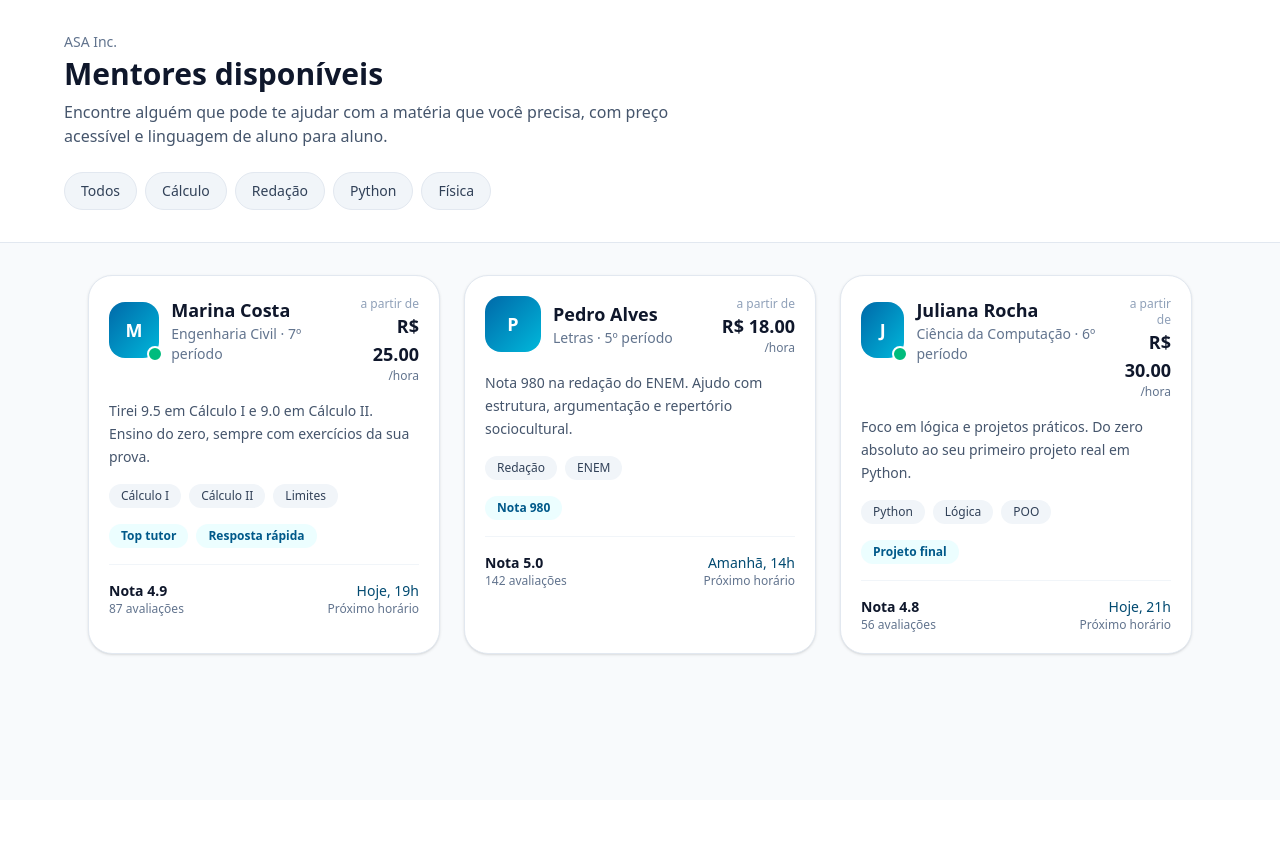
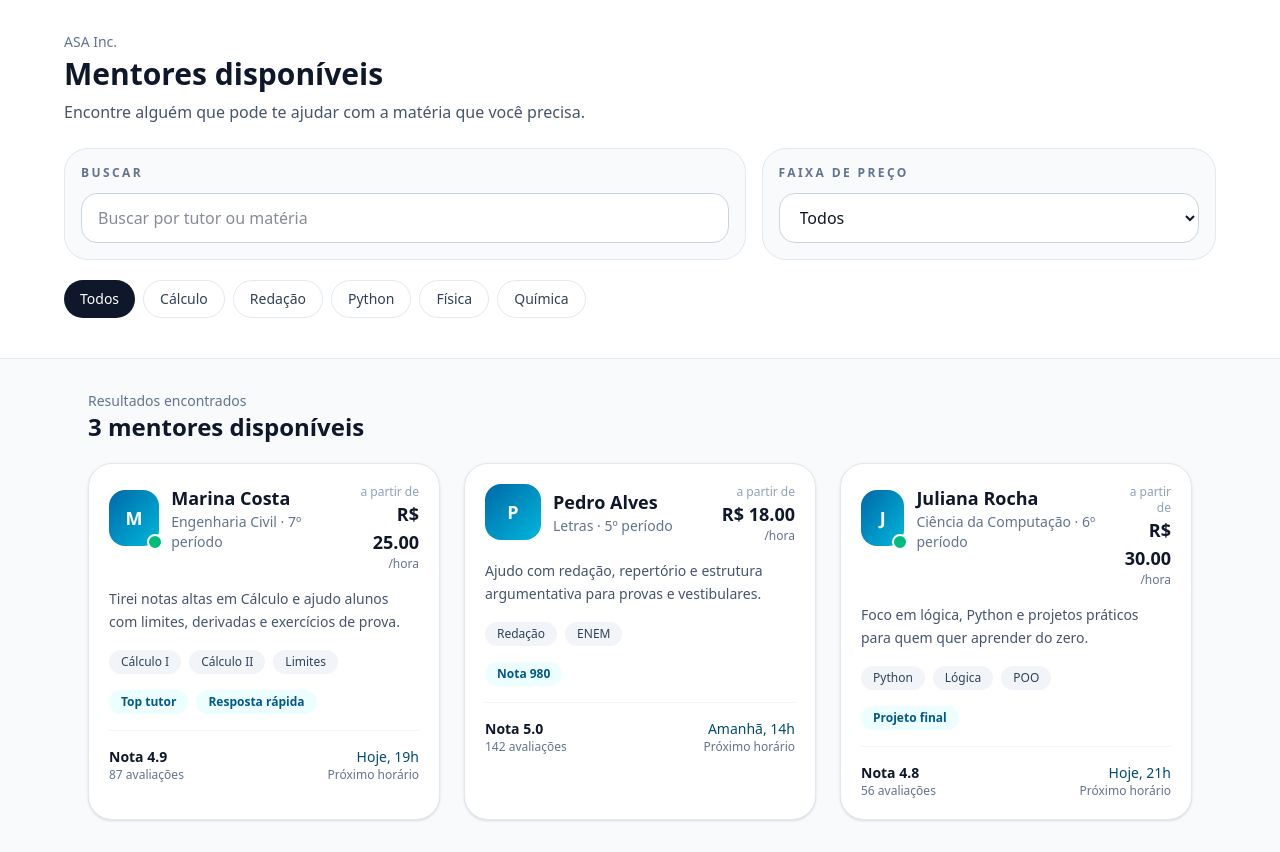
Before and after one commit to DgAleixo11/asa-inc, a Next.js app: page /mentores in a window 1280 px wide. Before the commit the page ends 800 px from the top, so only its background shows below. Built offline with nearby package versions, Linux system fonts and the light colour scheme.

Commit message:
feat: recria páginas e componentes de mentores

```diff
--- a/src/app/mentores/page.tsx
+++ b/src/app/mentores/page.tsx
@@ -1,11 +1,14 @@
-import Link from "next/link";
+import ResponsiveShell from "@/components/layout/ResponsiveShell";
+import MentorCard from "@/components/cards/MentorCard";
 import { mockMentors } from "@/lib/mock-data";
+
+const filters = ["Todos", "Cálculo", "Redação", "Python", "Física", "Química"];
 
 export default function MentoresPage() {
   const mentors = mockMentors;
 
   return (
-    <main className="min-h-screen bg-slate-50">
+    <ResponsiveShell mobileActive="search">
       <section className="border-b border-slate-200 bg-white px-6 py-8">
         <div className="mx-auto max-w-6xl">
           <p className="text-sm font-medium text-slate-500">ASA Inc.</p>
@@ -13,15 +16,43 @@ export default function MentoresPage() {
             Mentores disponíveis
           </h1>
           <p className="mt-2 max-w-2xl text-slate-600">
-            Encontre alguém que pode te ajudar com a matéria que você precisa,
-            com preço acessível e linguagem de aluno para aluno.
+            Encontre alguém que pode te ajudar com a matéria que você precisa.
           </p>
 
-          <div className="mt-6 flex flex-wrap gap-2">
-            {["Todos", "Cálculo", "Redação", "Python", "Física"].map((item) => (
+          <div className="mt-6 grid gap-4 lg:grid-cols-[1.2fr_0.8fr]">
+            <div className="rounded-3xl border border-slate-200 bg-slate-50 p-4">
+              <p className="mb-3 text-xs font-semibold uppercase tracking-[0.2em] text-slate-500">
+                Buscar
+              </p>
+              <input
+                type="text"
+                placeholder="Buscar por tutor ou matéria"
+                className="w-full rounded-2xl border border-slate-300 bg-white px-4 py-3 outline-none transition focus:border-sky-700"
+              />
+            </div>
+
+            <div className="rounded-3xl border border-slate-200 bg-slate-50 p-4">
+              <p className="mb-3 text-xs font-semibold uppercase tracking-[0.2em] text-slate-500">
+                Faixa de preço
+              </p>
+              <select className="w-full rounded-2xl border border-slate-300 bg-white px-4 py-3 outline-none transition focus:border-sky-700">
+                <option>Todos</option>
+                <option>Até R$ 20</option>
+                <option>Até R$ 30</option>
+                <option>Até R$ 50</option>
+              </select>
+            </div>
+          </div>
+
+          <div className="mt-5 flex gap-2 overflow-x-auto pb-2 md:flex-wrap">
+            {filters.map((item) => (
               <button
                 key={item}
-                className="rounded-full border border-slate-200 bg-slate-100 px-4 py-2 text-sm font-medium text-slate-700"
+                className={`whitespace-nowrap rounded-full px-4 py-2 text-sm font-medium transition ${
+                  item === "Todos"
+                    ? "bg-slate-900 text-white"
+                    : "border border-slate-200 bg-white text-slate-700 hover:bg-slate-50"
+                }`}
               >
                 {item}
               </button>
@@ -31,88 +62,23 @@ export default function MentoresPage() {
       </section>
 
       <section className="mx-auto max-w-6xl px-6 py-8">
+        <div className="mb-5 flex items-center justify-between">
+          <div>
+            <p className="text-sm font-medium text-slate-500">
+              Resultados encontrados
+            </p>
+            <h2 className="text-2xl font-bold text-slate-900">
+              {mentors.length} mentores disponíveis
+            </h2>
+          </div>
+        </div>
+
         <div className="grid gap-6 md:grid-cols-2 xl:grid-cols-3">
           {mentors.map((mentor) => (
-            <Link
-              key={mentor.id}
-              href={`/mentores/${mentor.id}`}
-              className="group rounded-3xl border border-slate-200 bg-white p-5 shadow-sm transition hover:-translate-y-1 hover:shadow-md"
-            >
-              <div className="mb-4 flex items-start justify-between gap-4">
-                <div className="flex items-center gap-3">
-                  <div className="relative flex h-14 w-14 items-center justify-center rounded-2xl bg-gradient-to-br from-sky-700 to-cyan-500 text-lg font-bold text-white">
-                    {mentor.user.name.charAt(0)}
-                    {mentor.online ? (
-                      <span className="absolute -bottom-1 -right-1 h-4 w-4 rounded-full border-2 border-white bg-emerald-500" />
-                    ) : null}
-                  </div>
-
-                  <div>
-                    <h2 className="text-lg font-semibold text-slate-900">
-                      {mentor.user.name}
-                    </h2>
-                    <p className="text-sm text-slate-500">{mentor.user.course}</p>
-                  </div>
-                </div>
-
-                <div className="text-right">
-                  <p className="text-xs text-slate-400">a partir de</p>
-                  <p className="text-lg font-bold text-slate-900">
-                    R$ {mentor.pricePerHour.toFixed(2)}
-                  </p>
-                  <p className="text-xs text-slate-500">/hora</p>
-                </div>
-              </div>
-
-              <p className="mb-4 text-sm leading-relaxed text-slate-600">
-                {mentor.bio}
-              </p>
-
-              <div className="mb-4 flex flex-wrap gap-2">
-                {mentor.subjects.slice(0, 3).map((item) => (
-                  <span
-                    key={item.id}
-                    className="rounded-full bg-slate-100 px-3 py-1 text-xs font-medium text-slate-700"
-                  >
-                    {item.subject.name}
-                  </span>
-                ))}
-              </div>
-
-              <div className="mb-4 flex flex-wrap gap-2">
-                {mentor.badges.map((badge) => (
-                  <span
-                    key={badge}
-                    className="rounded-full bg-cyan-50 px-3 py-1 text-xs font-semibold text-sky-800"
-                  >
-                    {badge}
-                  </span>
-                ))}
-              </div>
-
-              <div className="flex items-center justify-between border-t border-slate-100 pt-4">
-                <div>
-                  <p className="text-sm font-semibold text-slate-900">
-                    Nota {mentor.averageRating.toFixed(1)}
-                  </p>
-                  <p className="text-xs text-slate-500">
-                    {mentor.totalReviews} avaliações
-                  </p>
-                </div>
-
-                <div className="text-right">
-                  <p className="text-sm font-medium text-sky-900">
-                    {mentor.nextSlot}
-                  </p>
-                  <p className="text-xs text-slate-500">
-                    Próximo horário
-                  </p>
-                </div>
-              </div>
-            </Link>
+            <MentorCard key={mentor.id} mentor={mentor} />
           ))}
         </div>
       </section>
-    </main>
+    </ResponsiveShell>
   );
 }
--- /dev/null
+++ b/src/components/cards/MentorCard.tsx
@@ -0,0 +1,87 @@
+import Link from "next/link";
+import type { MockMentor } from "@/lib/mock-data";
+
+interface MentorCardProps {
+  mentor: MockMentor;
+}
+
+export default function MentorCard({ mentor }: MentorCardProps) {
+  return (
+    <Link
+      href={`/mentores/${mentor.id}`}
+      className="group rounded-3xl border border-slate-200 bg-white p-5 shadow-sm transition hover:-translate-y-1 hover:shadow-md"
+    >
+      <div className="mb-4 flex items-start justify-between gap-4">
+        <div className="flex items-center gap-3">
+          <div className="relative flex h-14 w-14 items-center justify-center rounded-2xl bg-gradient-to-br from-sky-700 to-cyan-500 text-lg font-bold text-white">
+            {mentor.user.name.charAt(0)}
+            {mentor.online ? (
+              <span className="absolute -bottom-1 -right-1 h-4 w-4 rounded-full border-2 border-white bg-emerald-500" />
+            ) : null}
+          </div>
+
+          <div>
+            <h2 className="text-lg font-semibold text-slate-900">
+              {mentor.user.name}
+            </h2>
+            <p className="text-sm text-slate-500">{mentor.user.course}</p>
+          </div>
+        </div>
+
+        <div className="text-right">
+          <p className="text-xs text-slate-400">a partir de</p>
+          <p className="text-lg font-bold text-slate-900">
+            R$ {mentor.pricePerHour.toFixed(2)}
+          </p>
+          <p className="text-xs text-slate-500">/hora</p>
+        </div>
+      </div>
+
+      <p className="mb-4 text-sm leading-relaxed text-slate-600">
+        {mentor.bio}
+      </p>
+
+      <div className="mb-4 flex flex-wrap gap-2">
+        {mentor.subjects.slice(0, 3).map((item) => (
+          <span
+            key={item.id}
+            className="rounded-full bg-slate-100 px-3 py-1 text-xs font-medium text-slate-700"
+          >
+            {item.subject.name}
+          </span>
+        ))}
+      </div>
+
+      {mentor.badges.length > 0 ? (
+        <div className="mb-4 flex flex-wrap gap-2">
+          {mentor.badges.map((badge) => (
+            <span
+              key={badge}
+              className="rounded-full bg-cyan-50 px-3 py-1 text-xs font-semibold text-sky-800"
+            >
+              {badge}
+            </span>
+          ))}
+        </div>
+      ) : null}
+
+      <div className="flex items-center justify-between border-t border-slate-100 pt-4">
+        <div>
+          <p className="text-sm font-semibold text-slate-900">
+            Nota {mentor.averageRating.toFixed(1)}
+          </p>
+          <p className="text-xs text-slate-500">
+            {mentor.totalReviews} avaliações
+          </p>
+        </div>
+
+        <div className="text-right">
+          <p className="text-sm font-medium text-sky-900">
+            {mentor.nextSlot}
+          </p>
+          <p className="text-xs text-slate-500">Próximo horário</p>
+        </div>
+      </div>
+    </Link>
+  );
+}
--- a/src/lib/mock-data.ts
+++ b/src/lib/mock-data.ts
@@ -1,4 +1,26 @@
-export const mockMentors = [
+export interface MockMentor {
+  id: string;
+  user: {
+    name: string;
+    course: string;
+    institution: string;
+  };
+  bio: string;
+  pricePerHour: number;
+  averageRating: number;
+  totalReviews: number;
+  online: boolean;
+  nextSlot: string;
+  badges: string[];
+  subjects: {
+    id: string;
+    subject: {
+      name: string;
+    };
+  }[];
+}
+
+export const mockMentors: MockMentor[] = [
   {
     id: "1",
     user: {
@@ -6,7 +28,7 @@ export const mockMentors = [
       course: "Engenharia Civil · 7º período",
       institution: "Universidade Exemplo",
     },
-    bio: "Tirei 9.5 em Cálculo I e 9.0 em Cálculo II. Ensino do zero, sempre com exercícios da sua prova.",
+    bio: "Tirei notas altas em Cálculo e ajudo alunos com limites, derivadas e exercícios de prova.",
     pricePerHour: 25,
     averageRating: 4.9,
     totalReviews: 87,
@@ -26,7 +48,7 @@ export const mockMentors = [
       course: "Letras · 5º período",
       institution: "Universidade Exemplo",
     },
-    bio: "Nota 980 na redação do ENEM. Ajudo com estrutura, argumentação e repertório sociocultural.",
+    bio: "Ajudo com redação, repertório e estrutura argumentativa para provas e vestibulares.",
     pricePerHour: 18,
     averageRating: 5.0,
     totalReviews: 142,
@@ -45,7 +67,7 @@ export const mockMentors = [
       course: "Ciência da Computação · 6º período",
       institution: "Universidade Exemplo",
     },
-    bio: "Foco em lógica e projetos práticos. Do zero absoluto ao seu primeiro projeto real em Python.",
+    bio: "Foco em lógica, Python e projetos práticos para quem quer aprender do zero.",
     pricePerHour: 30,
     averageRating: 4.8,
     totalReviews: 56,
```
Also changed, not shown: src/app/mentores/[id]/page.tsx (+33 -42 lines).
